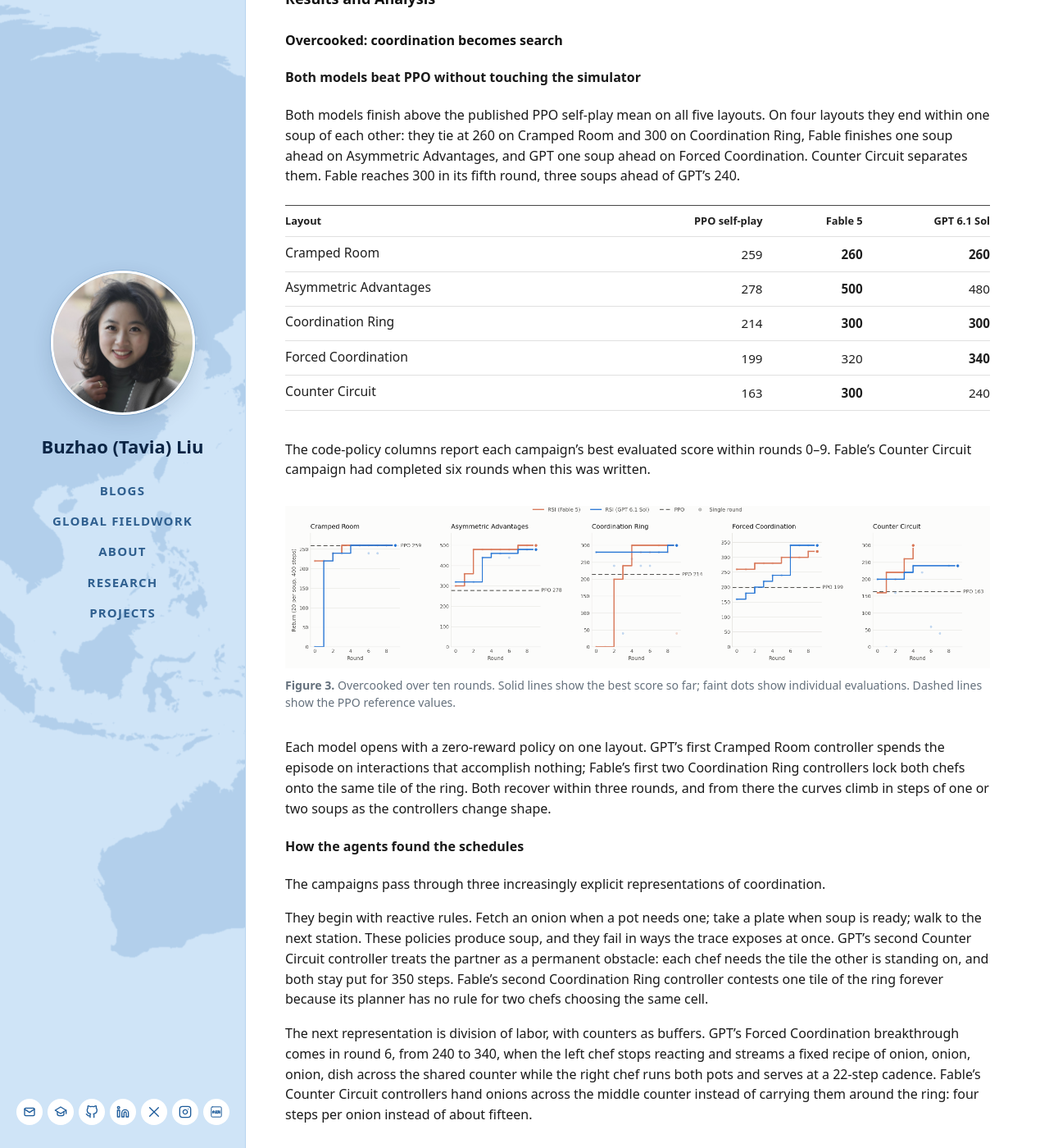
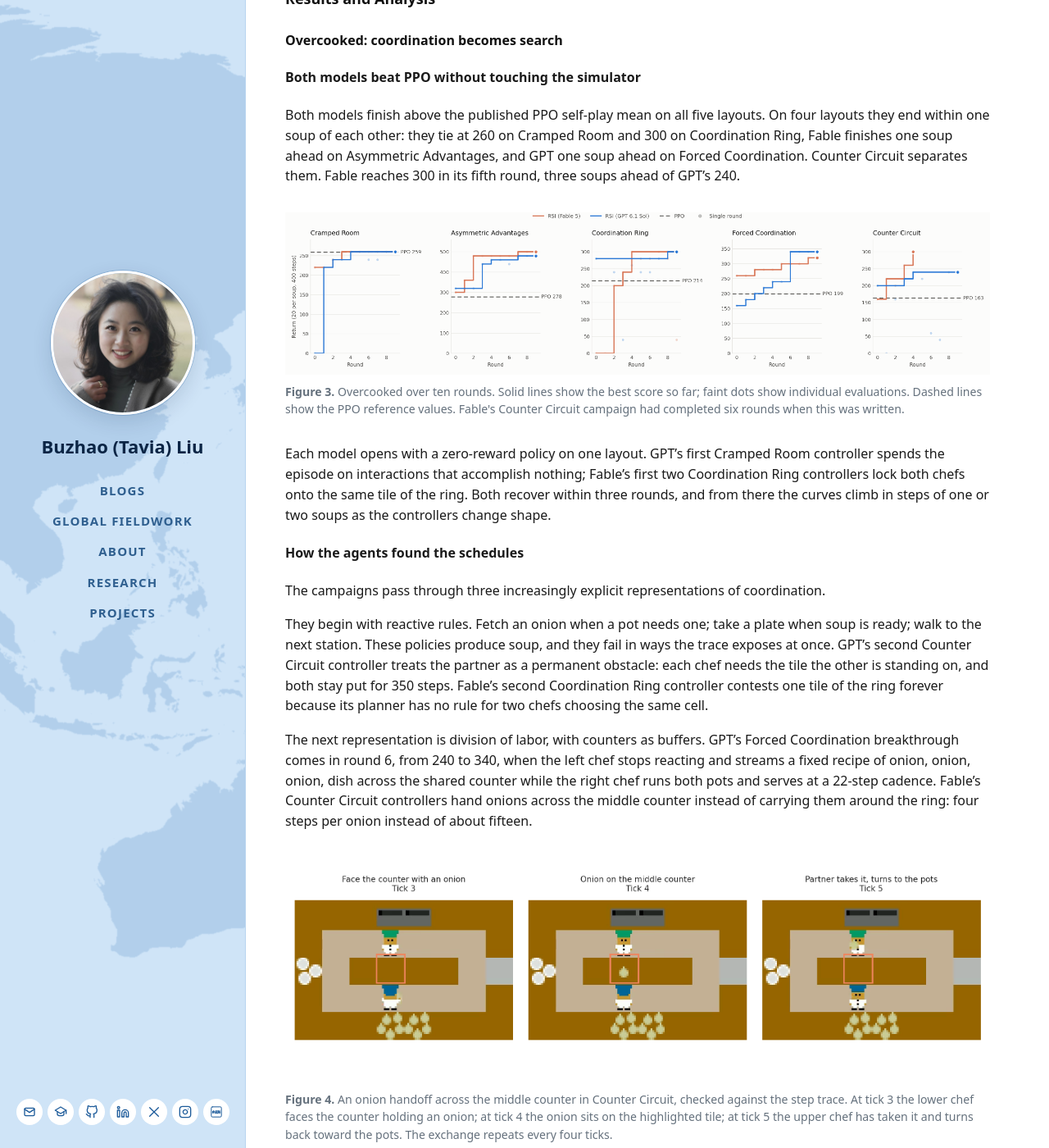
Before and after one commit to tavia-liu/tavia-liu.github.io, a Jekyll site: the page built from _posts/2026-10-31-self-improving-code-as-policies.md, in a window 1280 px wide and 1400 px high, scrolled down 2320 px. Shown: the whole window at 82% size. Built offline with Jekyll 4.4.1, drawn with Linux system fonts in a browser that asks for light colours.

Commit message:
Overcooked: show Figure 3 directly, drop table

```diff
--- a/_posts/2026-10-31-self-improving-code-as-policies.md
+++ b/_posts/2026-10-31-self-improving-code-as-policies.md
@@ -69,19 +69,9 @@
 
 Both models finish above the published PPO self-play mean on all five layouts. On four layouts they end within one soup of each other: they tie at 260 on Cramped Room and 300 on Coordination Ring, Fable finishes one soup ahead on Asymmetric Advantages, and GPT one soup ahead on Forced Coordination. Counter Circuit separates them. Fable reaches 300 in its fifth round, three soups ahead of GPT's 240.
 
-| Layout | PPO self-play | Fable 5 | GPT 6.1 Sol |
-| --- | ---: | ---: | ---: |
-| Cramped Room | 259 | **260** | **260** |
-| Asymmetric Advantages | 278 | **500** | 480 |
-| Coordination Ring | 214 | **300** | **300** |
-| Forced Coordination | 199 | 320 | **340** |
-| Counter Circuit | 163 | **300** | 240 |
-
-The code-policy columns report each campaign's best evaluated score within rounds 0–9. Fable's Counter Circuit campaign had completed six rounds when this was written.
-
 <figure style="margin: 2rem 0; max-width: 100%;">
   <img src="{{ '/assets/img/research/overcooked-rsi-ten-rounds.png' | relative_url }}?v=20261031-bb" alt="Best reward across ten rounds on five Overcooked layouts for both models, with the PPO reference as a dashed line." style="display: block; width: 100%; height: auto;">
-  <figcaption style="margin-top: .65rem; color: #65717d; font-size: .88rem; line-height: 1.5;"><strong>Figure 3.</strong> Overcooked over ten rounds. Solid lines show the best score so far; faint dots show individual evaluations. Dashed lines show the PPO reference values.</figcaption>
+  <figcaption style="margin-top: .65rem; color: #65717d; font-size: .88rem; line-height: 1.5;"><strong>Figure 3.</strong> Overcooked over ten rounds. Solid lines show the best score so far; faint dots show individual evaluations. Dashed lines show the PPO reference values. Fable's Counter Circuit campaign had completed six rounds when this was written.</figcaption>
 </figure>
 
 Each model opens with a zero-reward policy on one layout. GPT's first Cramped Room controller spends the episode on interactions that accomplish nothing; Fable's first two Coordination Ring controllers lock both chefs onto the same tile of the ring. Both recover within three rounds, and from there the curves climb in steps of one or two soups as the controllers change shape.
```
